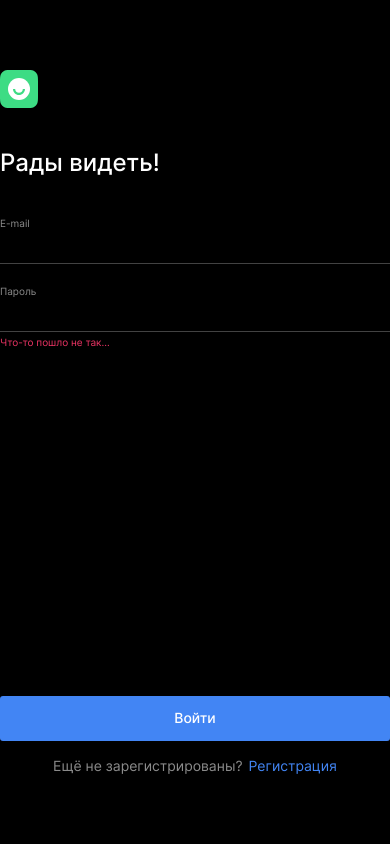
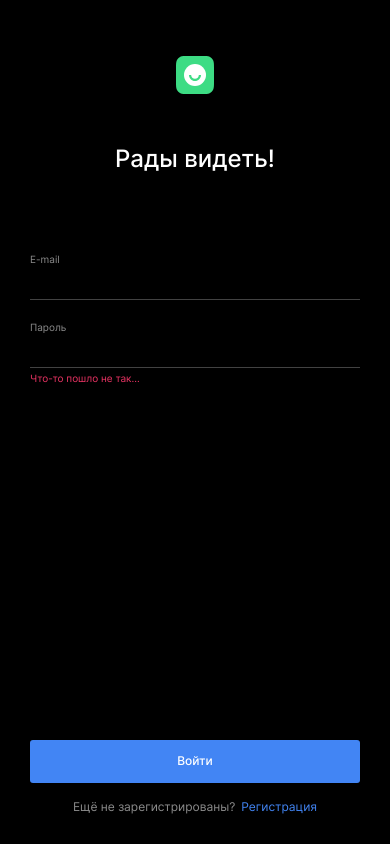
Before and after one commit to krylovis/movies-explorer-frontend, a React (Create React App) app: page /signin in a window 390 px wide. Built offline with nearby package versions, Linux system fonts and the light colour scheme.

Commit message:
add media queries for form

```diff
--- a/src/components/auth/FormContainer/FormContainer.css
+++ b/src/components/auth/FormContainer/FormContainer.css
@@ -72,3 +72,36 @@
   font-style: normal;
   line-height: normal;
 }
+
+@media screen and (max-width: 768px) {
+  .form-container {
+    padding: 232px 0;
+  }
+}
+
+@media screen and (max-width: 500px) {
+  .form-container {
+    padding: 56px 30px 30px;
+  }
+
+  .form-container__content {
+    padding: 80px 0 16px;
+  }
+
+  .form-container__header {
+    gap: 50px;
+    align-items: center;
+  }
+
+  .form-container__submit-button {
+    font-size: 12px;
+  }
+
+  .form-container__text {
+    font-size: 12px;
+  }
+
+  .form-container__link {
+    font-size: 12px;
+  }
+}
```
